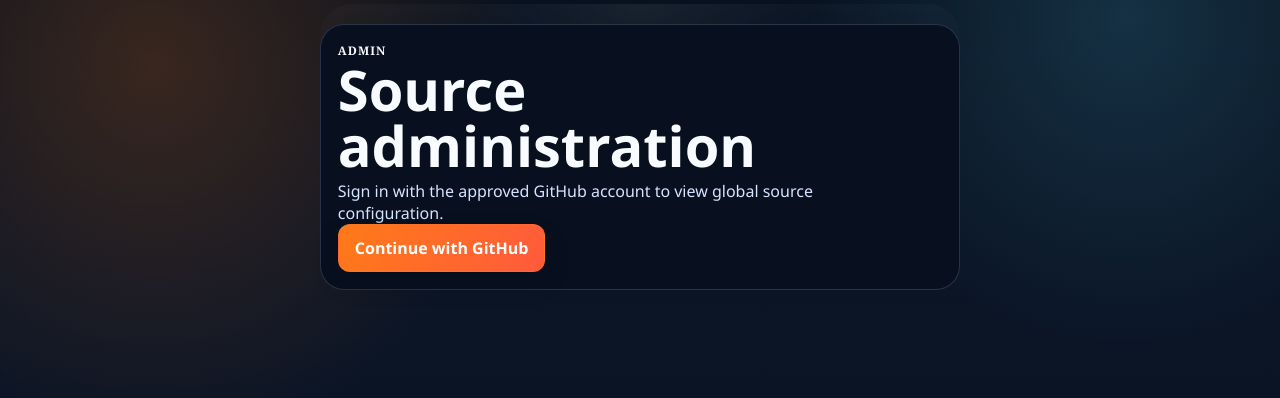
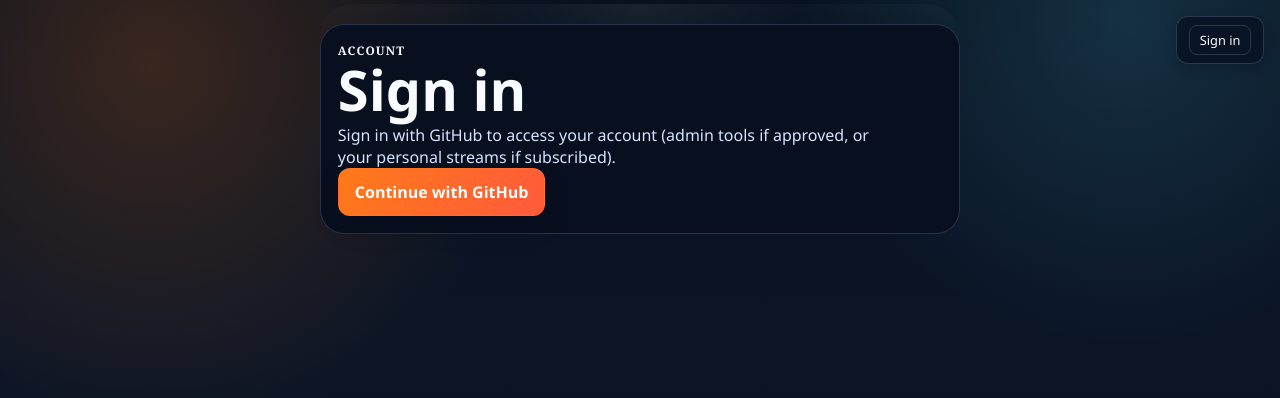
Before and after one commit to gautampachnanda101/my-tv-guide, a Next.js app: page /admin/sign-in in a window 1280 px wide. Shown: the top 398 px of the page. Built offline with nearby package versions, Linux system fonts and the light colour scheme; no server answers.

Commit message:
fix: add persistent sign-in/sign-out account badge to root layout; add missing sign-out on /sources; generalize sign-in page copy

```diff
--- a/app/admin/sign-in/page.js
+++ b/app/admin/sign-in/page.js
@@ -4,9 +4,9 @@
   return (
     <main className="page-shell" style={{ maxWidth: 640, margin: "0 auto" }}>
       <section className="panel">
-        <p className="eyebrow">Admin</p>
-        <h1>Source administration</h1>
-        <p className="subhead">Sign in with the approved GitHub account to view global source configuration.</p>
+        <p className="eyebrow">Account</p>
+        <h1>Sign in</h1>
+        <p className="subhead">Sign in with GitHub to access your account (admin tools if approved, or your personal streams if subscribed).</p>
         <form action={async () => { "use server"; await signIn("github", { redirectTo: "/admin" }); }}>
           <button type="submit" className="cta cta-primary">Continue with GitHub</button>
         </form>
--- a/app/globals.css
+++ b/app/globals.css
@@ -1362,6 +1362,44 @@
 }
 
 /* Sidebar Styles */
+.account-badge {
+  position: fixed;
+  top: 1rem;
+  right: 1rem;
+  z-index: 1001;
+  display: flex;
+  align-items: center;
+  gap: 0.6rem;
+  padding: 0.5rem 0.75rem;
+  background: var(--panel);
+  border: 1px solid var(--line);
+  border-radius: 12px;
+  color: var(--ink);
+  backdrop-filter: blur(12px);
+  box-shadow: 0 4px 12px rgba(2, 6, 23, 0.24);
+  font-size: 0.82rem;
+}
+
+.account-badge-name {
+  color: var(--muted);
+  white-space: nowrap;
+}
+
+.account-badge-action {
+  background: transparent;
+  border: 1px solid var(--line);
+  border-radius: 8px;
+  padding: 0.3rem 0.6rem;
+  color: var(--ink);
+  cursor: pointer;
+  font: inherit;
+  font-size: 0.8rem;
+}
+
+.account-badge-action:hover {
+  background: rgba(255, 255, 255, 0.08);
+}
+
 .sidebar-toggle {
   position: fixed;
   top: 1rem;
--- a/app/layout.js
+++ b/app/layout.js
@@ -1,14 +1,36 @@
 import "./globals.css";
+import { auth, signIn, signOut } from "@/auth";
 
 export const metadata = {
   title: "My TV Guide",
   description: "Your cinematic command center for live TV, channels, and streaming"
 };
 
-export default function RootLayout({ children }) {
+export default async function RootLayout({ children }) {
+  const session = await auth();
+
   return (
     <html lang="en">
-      <body>{children}</body>
+      <body>
+        <div className="account-badge">
+          {session?.user ? (
+            <>
+              <span className="account-badge-name">
+                {session.user.githubLogin}
+                {session.user.isAdmin ? " \u00b7 Admin" : session.user.subscribed ? " \u00b7 Subscribed" : ""}
+              </span>
+              <form action={async () => { "use server"; await signOut({ redirectTo: "/" }); }}>
+                <button type="submit" className="account-badge-action">Sign out</button>
+              </form>
+            </>
+          ) : (
+            <form action={async () => { "use server"; await signIn("github"); }}>
+              <button type="submit" className="account-badge-action">Sign in</button>
+            </form>
+          )}
+        </div>
+        {children}
+      </body>
     </html>
   );
 }
```
Also changed, not shown: app/sources/page.js (+12 -3 lines).
